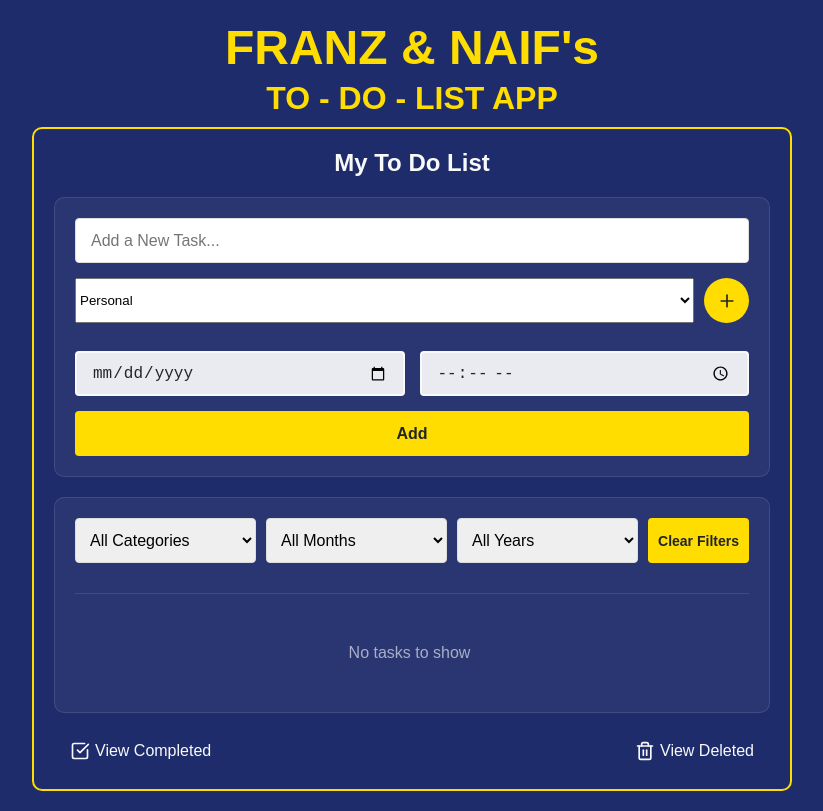
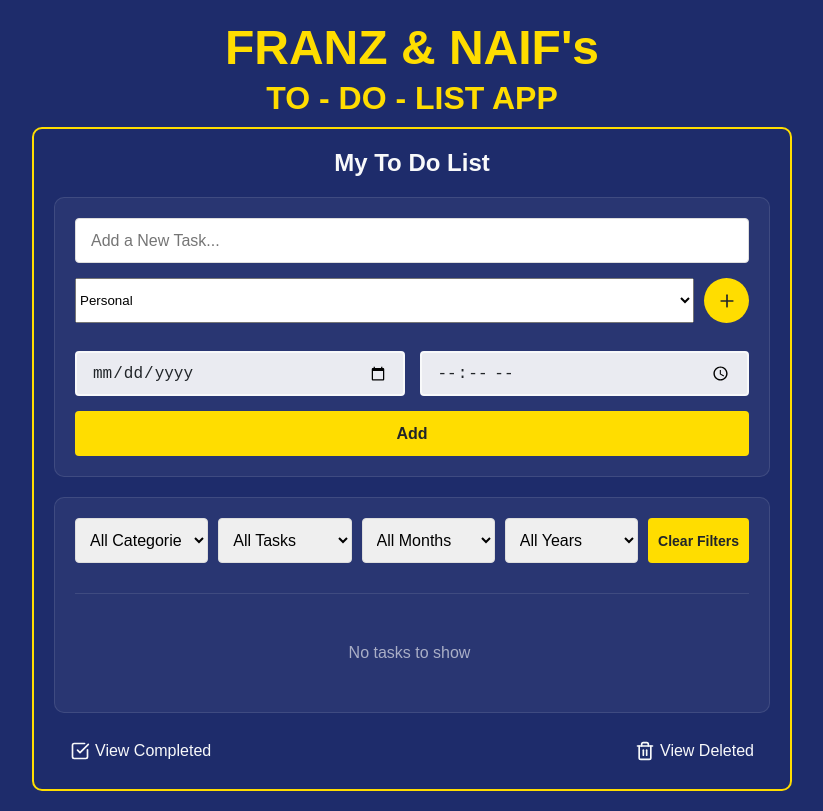
Before and after one commit to Fariss14/to-do-list-app, a React (Vite) app: page / in a window 1280 px wide. Shown: the whole page, without its empty margins (228-1051 px from the left). Built offline with nearby package versions, Linux system fonts and the light colour scheme.

Commit message:
Update TaskFilter.jsx

```diff
--- a/src/components/TaskFilter.jsx
+++ b/src/components/TaskFilter.jsx
@@ -4,6 +4,7 @@ function TaskFilter({ categories, onFilterChange }) {
   const [category, setCategory] = useState("All Categories")
   const [month, setMonth] = useState("")
   const [year, setYear] = useState("")
+  const [status, setStatus] = useState("All")
 
   const months = [
     { value: "", label: "All Months" },
@@ -30,12 +31,20 @@ function TaskFilter({ categories, onFilterChange }) {
     })),
   ]
 
+  // Status options
+  const statuses = [
+    { value: "All", label: "All Tasks" },
+    { value: "Active", label: "Active Tasks" },
+    { value: "Overdue", label: "Overdue Tasks" },
+  ]
+
   const handleCategoryChange = (e) => {
     setCategory(e.target.value)
     onFilterChange({
       category: e.target.value,
       month: month,
       year: year,
+      status: status,
     })
   }
 
@@ -45,6 +54,7 @@ function TaskFilter({ categories, onFilterChange }) {
       category: category,
       month: e.target.value,
       year: year,
+      status: status,
     })
   }
 
@@ -54,6 +64,17 @@ function TaskFilter({ categories, onFilterChange }) {
       category: category,
       month: month,
       year: e.target.value,
+      status: status,
+    })
+  }
+
+  const handleStatusChange = (e) => {
+    setStatus(e.target.value)
+    onFilterChange({
+      category: category,
+      month: month,
+      year: year,
+      status: e.target.value,
     })
   }
 
@@ -61,10 +82,12 @@ function TaskFilter({ categories, onFilterChange }) {
     setCategory("All Categories")
     setMonth("")
     setYear("")
+    setStatus("All")
     onFilterChange({
       category: "All Categories",
       month: "",
       year: "",
+      status: "All",
     })
   }
 
@@ -76,6 +99,16 @@ function TaskFilter({ categories, onFilterChange }) {
           {categories.map((cat) => (
             <option key={cat} value={cat}>
               {cat}
+            </option>
+          ))}
+        </select>
+      </div>
+
+      <div className="filter-select">
+        <select value={status} onChange={handleStatusChange}>
+          {statuses.map((s) => (
+            <option key={s.value} value={s.value}>
+              {s.label}
             </option>
           ))}
         </select>
```
